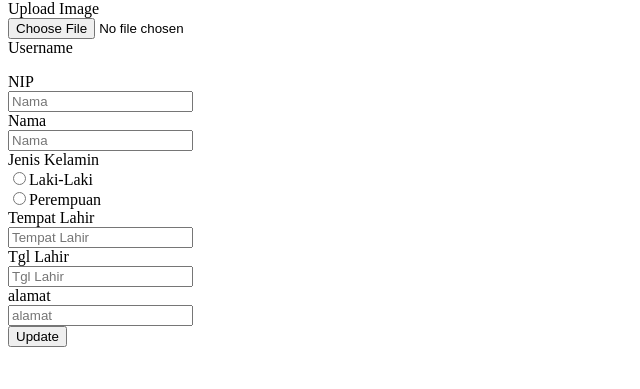
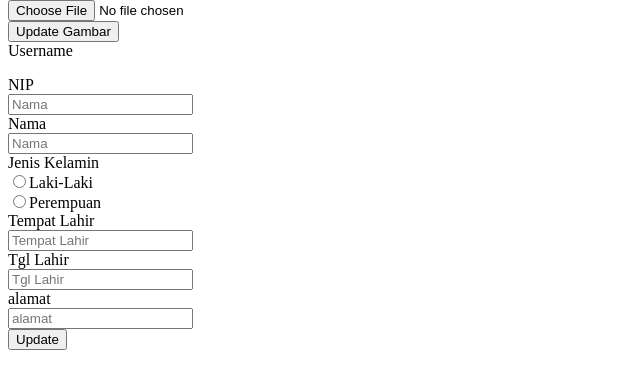
Before and after one commit to Gudang-Source/e-learning, a PHP site: the page made by application/views/admin/profile.php in a window 1280 px wide. Shown: the part 77-466 px from the top of the page, without its empty margins (0-640 px from the left). Run offline with PHP 8.4, Linux system fonts and the light colour scheme; the template is opened without the code that fills it: most values are stand-ins (such as "Sample title", 1, 10 or a date in 2020); data that the repository does not hold is empty; some libraries are stand-ins or nearby versions.

Commit message:
update profile

```diff
--- a/application/controllers/Pengajar.php
+++ b/application/controllers/Pengajar.php
@@ -29,7 +29,7 @@
         {
             $data['profile'] = $this->Pengajar_Model->getProfilePengajar($this->session->userdata('id'))->result();
             $this->load->view('part/header');
-            $this->load->view('part/sidebaradmin');
+            $this->load->view('part/sidebarpengajar');
             $this->load->view('admin/profile',$data);
             $this->load->view('part/footer');
         }
--- a/application/controllers/Siswa.php
+++ b/application/controllers/Siswa.php
@@ -27,7 +27,7 @@ class siswa extends CI_Controller {
     {
         $data['profile'] = $this->Siswa_Model->getProfileSiswa($this->session->userdata('id'))->result();
         $this->load->view('part/header');
-        $this->load->view('part/sidebaradmin');
+        $this->load->view('part/sidebarsiswa');
         $this->load->view('siswa/profile',$data);
         $this->load->view('part/footer');
     }
--- a/application/views/admin/profile.php
+++ b/application/views/admin/profile.php
@@ -6,17 +6,18 @@
                 <h3 class="title-3 m-b-30">Profile</h3>
                 <div class="mx-auto d-block">
                     <img class="rounded-circle " src="<?=base_url('assets/images/icon/user.png') ?>" alt="Card image cap">
-                    <div class="row form-group">
-                        <div class="col col-md-2">
-                            <label for="file-input" class=" form-control-label">Upload Image</label>
                 </div>
-                        <div class="col-12 col-md-4">
+
+                <div class="filters">
+                    <form action="<?= base_url('admin/updategambar')?>" enctype="multipart/form-data" method="post" class="row form-group">
+                        <div class="col col-md-3">
                             <input type="file" id="file-input" name="file-input" class="form-control-file">
                         </div>
+                        <div class="col-10 col-md-5">
+                            <button type="submit" class="btn btn-primary btn-sm">Update Gambar</button>
                         </div>
-                </div>
-                <div class="filters">
-
+                    </form>
+                    <form action="<?=base_url('admin/updateprofile')?>" method="post">
                         <div class="row form-group">
                             <div class="col col-md-3">
                                 <label class=" form-control-label">Username</label>
@@ -92,6 +93,7 @@
                         <div class="form-actions form-group">
                             <button type="submit" class="btn btn-primary btn-sm">Update</button>
                         </div>
+                    </form>
                 </div>
             </div>
             <!-- END MAP DATA-->
```
Also changed, not shown: application/views/pengajar/profile.php (+17 -16 lines). Lines whose indentation alone changed are shown as unchanged.
